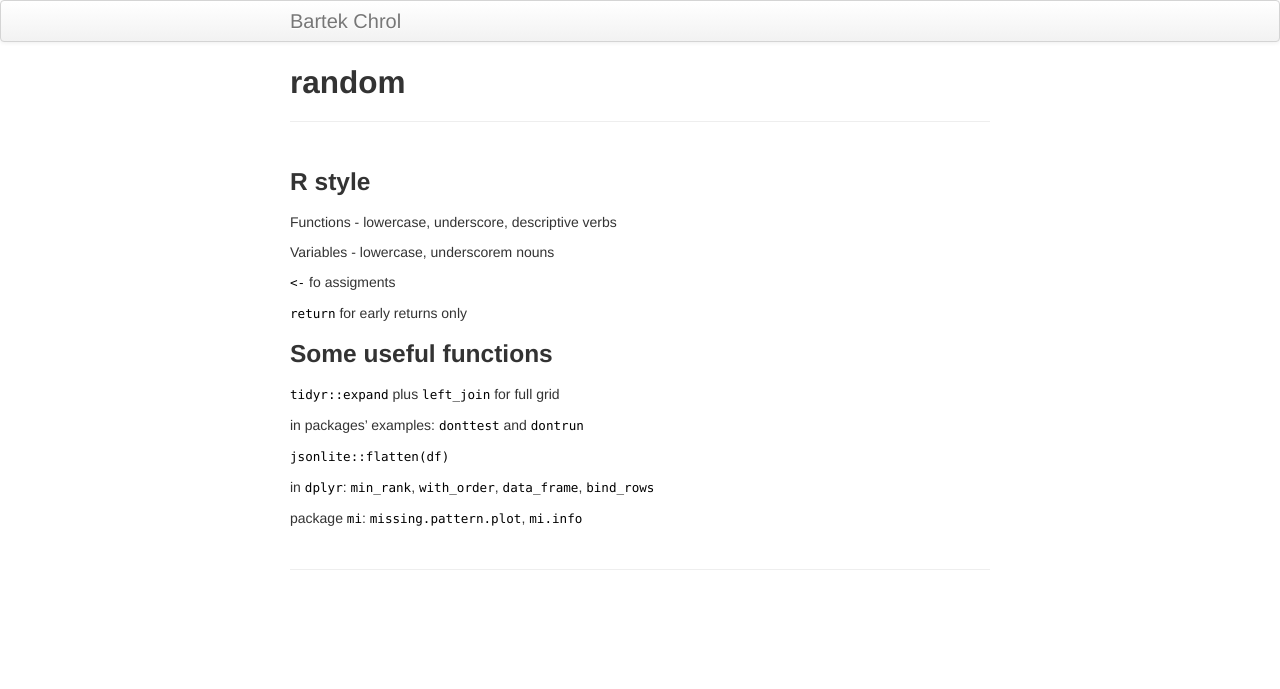
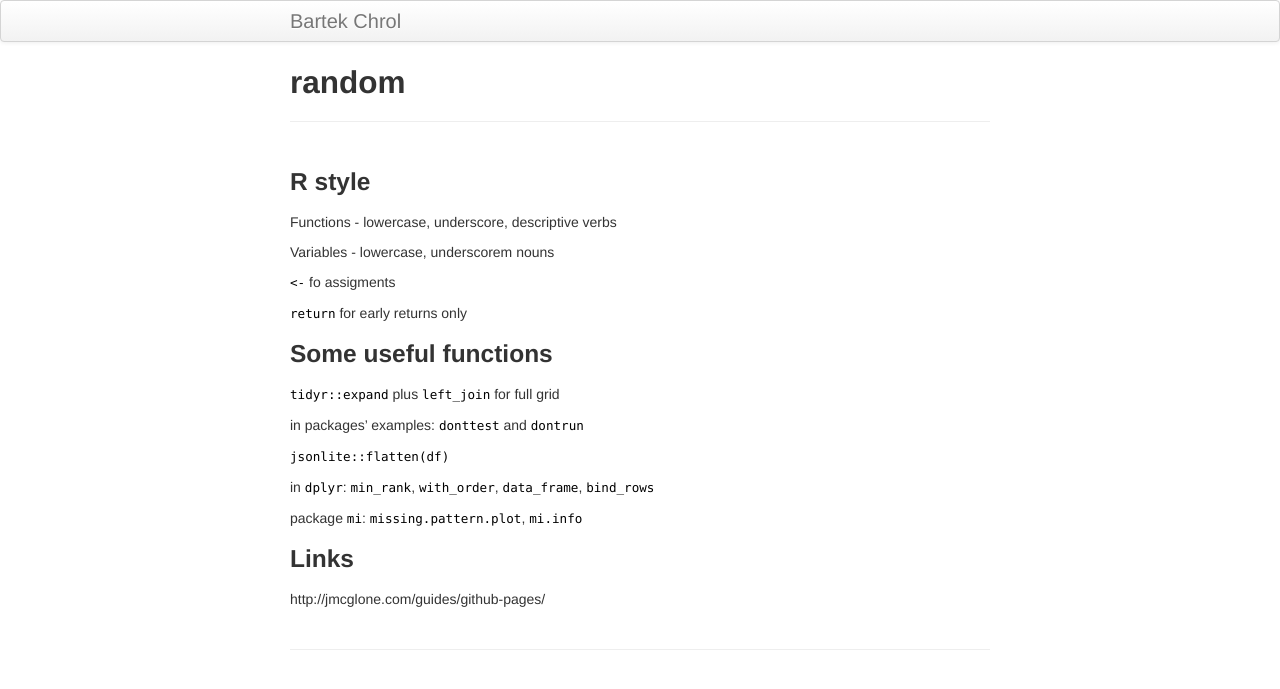
Before and after one commit to bartekch/bartekch.github.io, a Jekyll site: the page built from pages/random.md, in a window 1280 px wide. Shown: the top 689 px of the page. Built offline with Jekyll 4.4.1, drawn with Linux system fonts in a browser that asks for light colours.

Commit message:
Add link

```diff
--- a/pages/random.md
+++ b/pages/random.md
@@ -27,3 +27,9 @@ in packages' examples: `donttest` and `dontrun`
 in `dplyr`: `min_rank`, `with_order`, `data_frame`, `bind_rows`
 
 package `mi`: `missing.pattern.plot`, `mi.info`
+
+
+
+### Links
+
+http://jmcglone.com/guides/github-pages/
```
